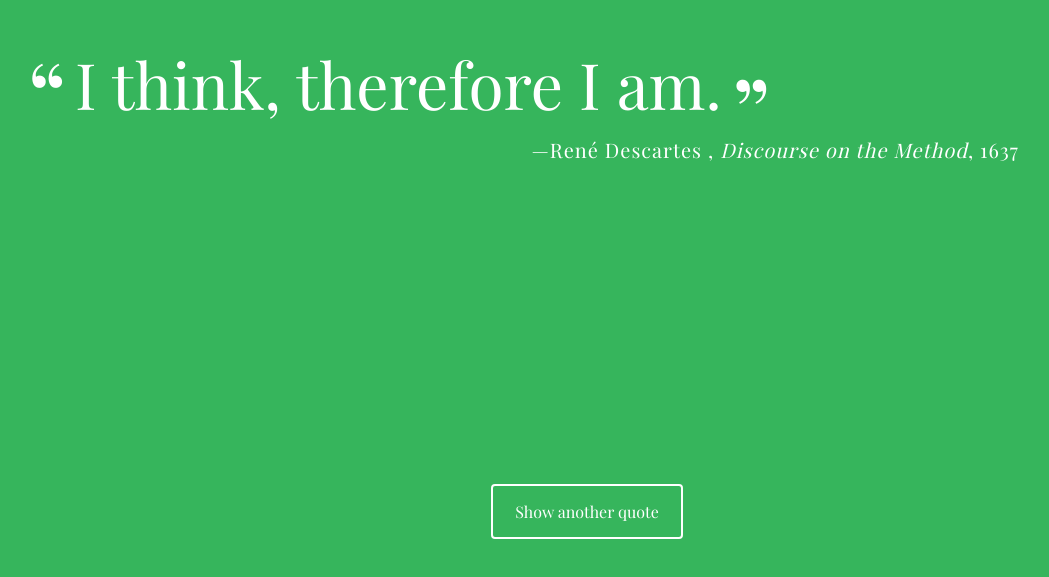
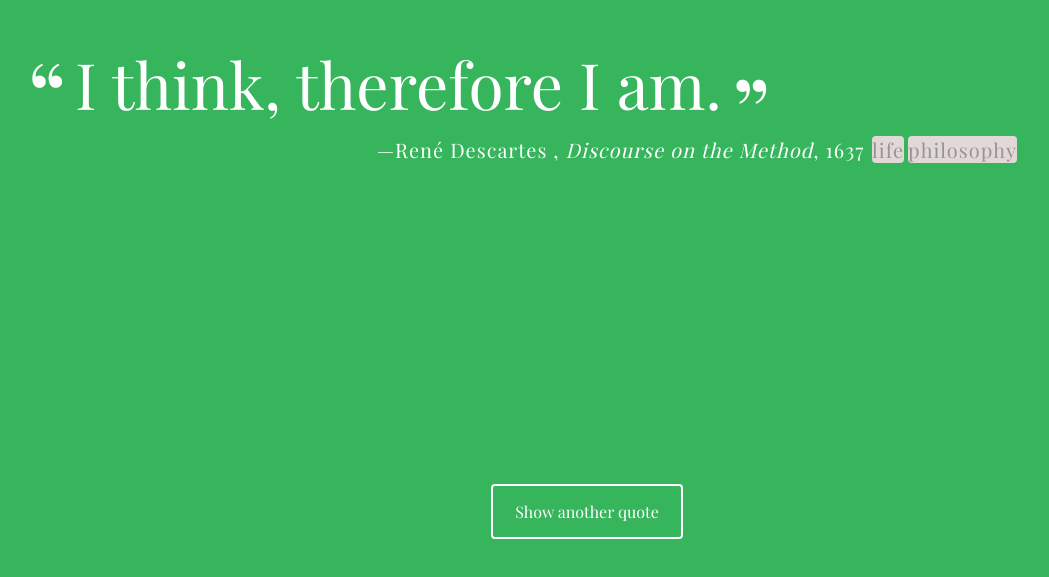
Before and after one commit to sradms0/random-quote-generator, a plain HTML site: page index.html in a window 1280 px wide. Shown: the part 111-688 px from the top of the page, without its empty margins (53-1102 px from the left). Drawn offline with nearby package versions, Linux system fonts and the light colour scheme; a web font is replaced by a local one.

Commit message:
add and style meta tags

```diff
--- a/css/styles.css
+++ b/css/styles.css
@@ -53,6 +53,14 @@ body {
   margin-right: 4em;
 }
 
+.tag {
+  color: #999493 ;
+  background-color: #E1D9D7;
+  margin: 2px;
+  text-decoration: none;
+  border-radius: 4px;
+}
+
 .source:before {
   content: "—";
 }
--- a/js/script.js
+++ b/js/script.js
@@ -54,9 +54,14 @@ const printQuote = () => {
     <p class="source">${source}
   `;
 
-  // add citation and year if either exist
+  // add citation, year, and tags if exist
   if (citation) innerHTML += `<span class="citation">${citation}</span>`;
   if (year) innerHTML += `<span class="year">${year}</span>`;
+  if (tags) {
+    let as = '';
+    tags.forEach(t => as += `<a class="tag" href='#'>${t}</a>`);
+    innerHTML += `<span> ${as}</span>`;
+  }
 
   // close p tag
   innerHTML += '</p>';
```
